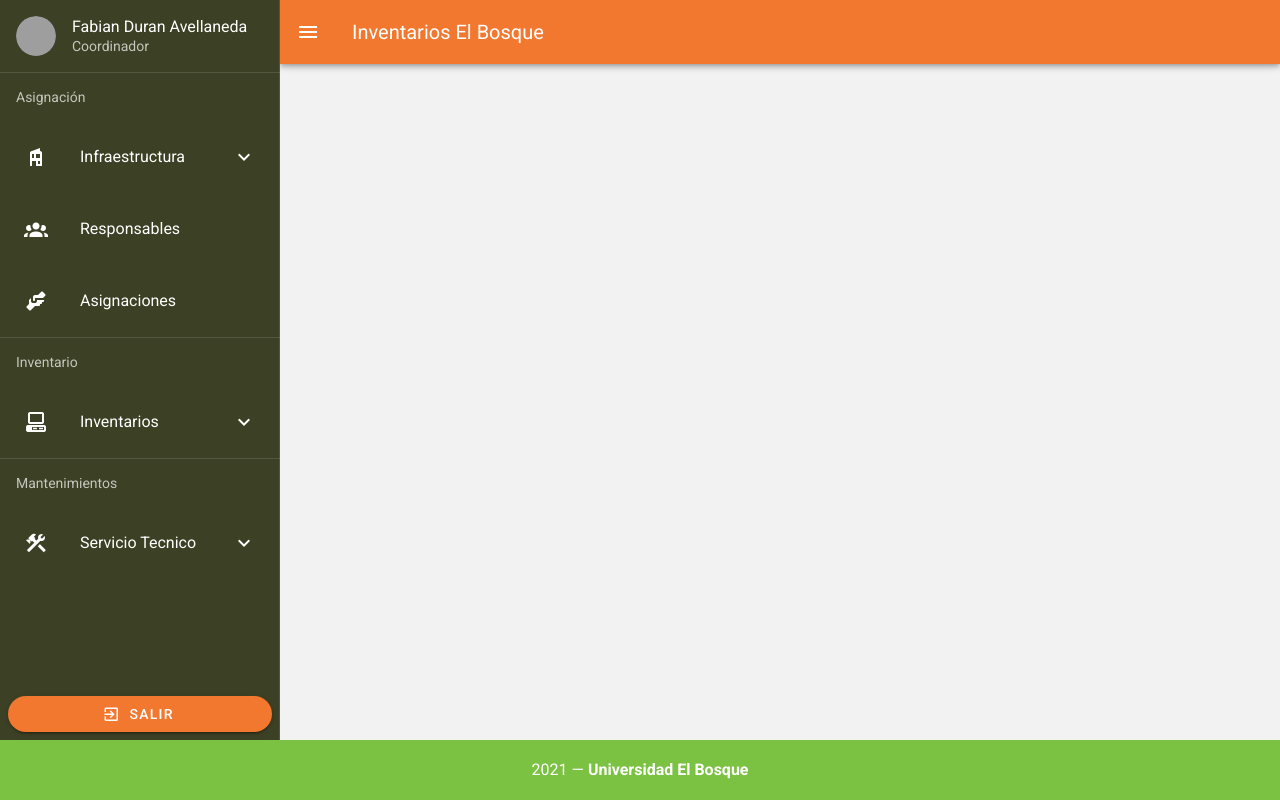
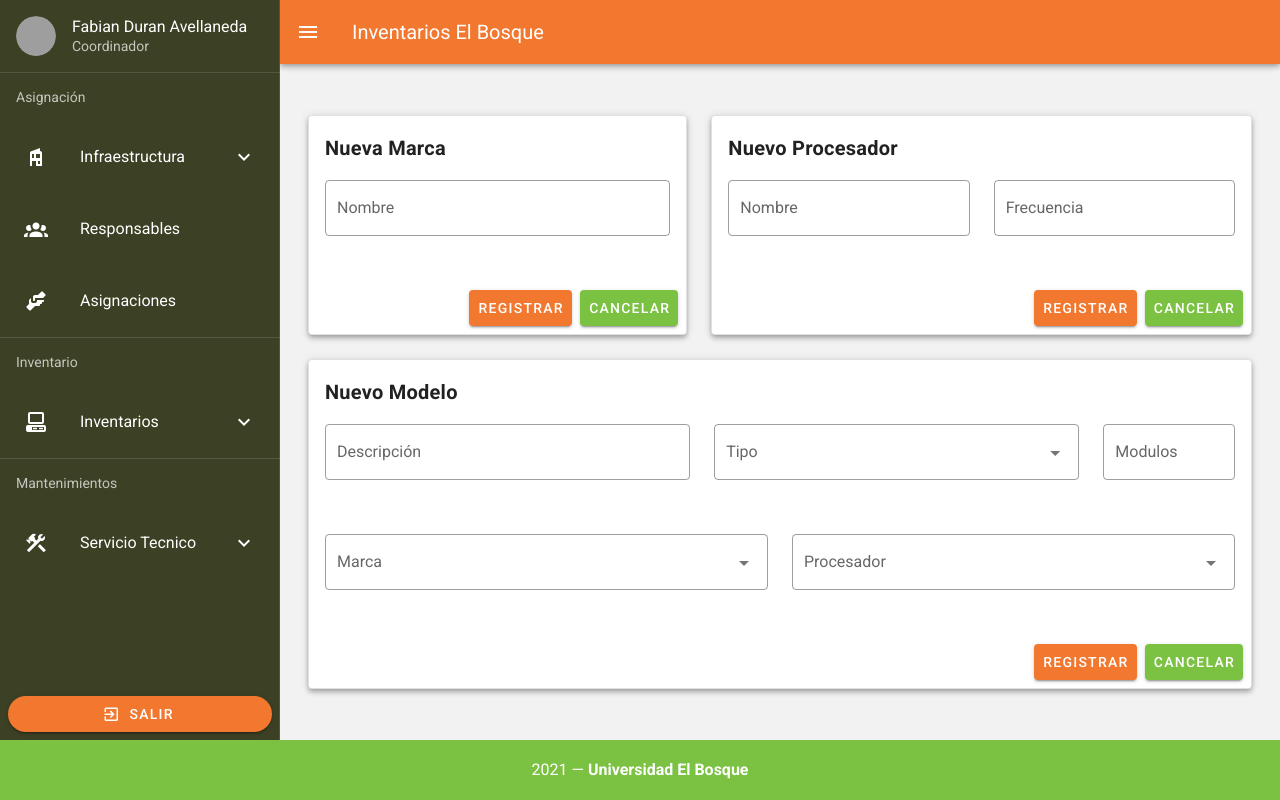
Before and after one commit to ingfabianduran/inventarios-bosque, a Nuxt app: page /inventarios/modelos in a window 1280 px wide. Built offline with nearby package versions, Linux system fonts and the light colour scheme; grey boxes are pictures that could not be loaded.

Commit message:
Se inicia la maquetacion sobre la vista modelos

```diff
--- a/components/Inventario/Equipos/CardEquipo.vue
+++ b/components/Inventario/Equipos/CardEquipo.vue
@@ -35,15 +35,21 @@
     </v-card-text>
     <v-card-actions>
       <v-spacer></v-spacer>
+      <v-btn
+        dark
+        color="#F27830"
+        class="mr-1">
+        Agregar Equipo
+      </v-btn>
       <v-menu
         offset-y>
         <template v-slot:activator="{ attrs, on }">
           <v-btn
             dark
-            color="#F27830"
+            color="#7BC142"
             v-bind="attrs"
             v-on="on">
-            Ver mas información
+            Mas Información
           </v-btn>
         </template>
         <v-list>
@@ -63,9 +69,11 @@
     data() {
       return {
         menuOpciones: [
-          { text: 'Monitor' },
+          { text: 'Mantenimientos' },
+          { text: 'Monitores' },
+          { text: 'Observaciones' },
+          { text: 'Perifericos' },
           { text: 'Software' },
-          { text: 'Mantenimientos' },
         ],
         dataEquipo: [
           { titulo: 'Hardware', col: 3, data: [
--- /dev/null
+++ b/components/Inventario/Marcas/FormMarca.vue
@@ -0,0 +1,61 @@
+<template>
+  <v-card
+    outlined
+    elevation="4">
+    <ValidationObserver
+      ref="formMarca">
+      <v-form>
+        <v-card-title
+          class="font-weight-bold">
+          Nueva Marca
+        </v-card-title>
+        <v-card-text>
+          <v-row>
+            <v-col
+              cols="12"
+              md="12">
+              <ValidationProvider
+                v-slot="{ errors }"
+                name="nombre"
+                rules="required|min:3|max:60">
+                <v-text-field
+                  label="Nombre"
+                  placeholder="Nombre de la marca"
+                  outlined
+                  color="#7BC142"
+                  :error-messages="errors">
+                </v-text-field>
+              </ValidationProvider>
+            </v-col>
+          </v-row>
+        </v-card-text>
+        <v-card-actions
+          class="justify-end">
+          <v-btn
+            type="submit"
+            dark
+            color="#F27830">
+            Registrar
+          </v-btn>
+          <v-btn
+            type="button"
+            dark
+            color="#7BC142">
+            Cancelar
+          </v-btn>
+        </v-card-actions>
+      </v-form>
+    </ValidationObserver>
+  </v-card>
+</template>
+<script>
+  export default {
+    data() {
+      return {
+        form: {
+          nombre: ''
+        }
+      }
+    }
+  }
+</script>
--- /dev/null
+++ b/components/Inventario/Modelos/FormModelo.vue
@@ -0,0 +1,136 @@
+<template>
+  <v-card
+    outlined
+    elevation="4">
+    <ValidationObserver
+      ref="formModelo">
+      <v-form>
+        <v-card-title
+          class="font-weight-bold">
+          Nuevo Modelo
+        </v-card-title>
+        <v-card-text>
+          <v-row>
+            <v-col
+              cols="12"
+              md="5">
+              <ValidationProvider
+                v-slot="{ errors }"
+                name="nombre"
+                rules="required|min:3|max:60">
+                <v-text-field
+                  label="Descripción"
+                  placeholder="Descripción de la marca"
+                  outlined
+                  color="#7BC142"
+                  :error-messages="errors">
+                </v-text-field>
+              </ValidationProvider>
+            </v-col>
+            <v-col
+              cols="12"
+              md="5">
+              <ValidationProvider
+                v-slot="{ errors }"
+                name="tipo"
+                rules="required|oneOf:All in One,Desktop,Portatil,Portatil Mini,Tablet,Tiny,WorkStation">
+                <v-select
+                  label="Tipo"
+                  outlined
+                  :items="tipos"
+                  color="#7BC142"
+                  :error-messages="errors">
+                </v-select>
+              </ValidationProvider>
+            </v-col>
+            <v-col
+              cols="12"
+              md="2">
+              <ValidationProvider
+                v-slot="{ errors }"
+                name="modulos de memoria"
+                rules="integer">
+                <v-text-field
+                  label="Modulos"
+                  placeholder="Modulos de memoria"
+                  outlined
+                  color="#7BC142"
+                  :error-messages="errors">
+                </v-text-field>
+              </ValidationProvider>
+            </v-col>
+          </v-row>
+          <v-row>
+            <v-col
+              cols="12"
+              md="6">
+              <ValidationProvider
+                v-slot="{ errors }"
+                name="marca"
+                rules="required|integer">
+                <v-autocomplete
+                  v-model="form.marca_id"
+                  label="Marca"
+                  item-text="nombre"
+                  item-value="id"
+                  outlined
+                  color="#7BC142"
+                  :error-messages="errors">
+                </v-autocomplete>
+              </ValidationProvider>
+            </v-col>
+            <v-col
+              cols="12"
+              md="6">
+              <ValidationProvider
+                v-slot="{ errors }"
+                name="procesador"
+                rules="required|integer">
+                <v-autocomplete
+                  v-model="form.procesador_id"
+                  label="Procesador"
+                  item-text="nombre"
+                  item-value="id"
+                  outlined
+                  color="#7BC142"
+                  :error-messages="errors">
+                </v-autocomplete>
+              </ValidationProvider>
+            </v-col>
+          </v-row>
+        </v-card-text>
+        <v-card-actions
+          class="justify-end">
+          <v-btn
+            type="submit"
+            dark
+            color="#F27830">
+            Registrar
+          </v-btn>
+          <v-btn
+            type="button"
+            dark
+            color="#7BC142">
+            Cancelar
+          </v-btn>
+        </v-card-actions>
+      </v-form>
+    </ValidationObserver>
+  </v-card>
+</template>
+<script>
+  export default {
+    data() {
+      return {
+        form: {
+          descripcion: '',
+          tipo: '',
+          modulos_memoria: '',
+          marca_id: '',
+          procesador_id: '',
+        },
+        tipos: ['All in One', 'Desktop', 'Portatil', 'Portatil Mini', 'Tablet', 'Tiny,WorkStation']
+      }
+    }
+  }
+</script>
--- /dev/null
+++ b/components/Inventario/Procesadores/FormProcesadores.vue
@@ -0,0 +1,80 @@
+<template>
+  <v-card
+    outlined
+    elevation="4">
+    <ValidationObserver
+      ref="formProcesador">
+      <v-form>
+        <v-card-title
+          class="font-weight-bold">
+          Nuevo Procesador
+        </v-card-title>
+        <v-card-text>
+          <v-row>
+            <v-col
+              cols="12"
+              md="6">
+              <ValidationProvider
+                v-slot="{ errors }"
+                name="nombre"
+                rules="required|min:3|max:45">
+                <v-text-field
+                  v-model="form.nombre"
+                  label="Nombre"
+                  placeholder="Nombre del procesador"
+                  outlined
+                  color="#7BC142"
+                  :error-messages="errors">
+                </v-text-field>
+              </ValidationProvider>
+            </v-col>
+            <v-col
+              cols="12"
+              md="6">
+              <ValidationProvider
+                v-slot="{ errors }"
+                name="frecuencia"
+                rules="required">
+                <v-text-field
+                  v-model="form.frecuencia"
+                  label="Frecuencia"
+                  placeholder="Frecuencia del procesador"
+                  outlined
+                  color="#7BC142"
+                  :error-messages="errors">
+                </v-text-field>
+              </ValidationProvider>
+            </v-col>
+          </v-row>
+        </v-card-text>
+        <v-card-actions
+          class="justify-end">
+          <v-btn
+            type="submit"
+            dark
+            color="#F27830">
+            Registrar
+          </v-btn>
+          <v-btn
+            type="button"
+            dark
+            color="#7BC142">
+            Cancelar
+          </v-btn>
+        </v-card-actions>
+      </v-form>
+    </ValidationObserver>
+  </v-card>
+</template>
+<script>
+  export default {
+    data() {
+      return {
+        form: {
+          nombre: '',
+          frecuencia: ''
+        },
+      }
+    },
+  }
+</script>
--- a/components/Layout/ListNavigation.vue
+++ b/components/Layout/ListNavigation.vue
@@ -9,7 +9,7 @@
         <v-list-group
           :prepend-icon="link.icon"
           no-action
-          color="#F27830">
+          color="#FAFAFA">
           <template v-slot:activator>
             <v-list-item-content>
               <v-list-item-title v-text="link.titulo"></v-list-item-title>
--- a/components/Layout/Navigation.vue
+++ b/components/Layout/Navigation.vue
@@ -69,6 +69,7 @@
         inventario: [
           { titulo: 'Inventarios', icon: 'mdi-desktop-classic', link: '#', subtitulos: [
             { titulo: 'Equipos', link: '/inventarios/equipos' },
+            { titulo: 'Modelos', link: '/inventarios/modelos' },
           ] },
         ]
       }
--- a/pages/inventarios/equipos/index.vue
+++ b/pages/inventarios/equipos/index.vue
@@ -39,9 +39,7 @@
           { text: 'Usuario de Dominio', value: 'usuarioDominio', sortable: false },
           { text: 'Actions', value: 'actions', sortable: false }
         ],
-        equipos: [
-
-        ],
+        equipos: [],
         page: {
           current: 1,
           last: 0,
--- /dev/null
+++ b/pages/inventarios/modelos/index.vue
@@ -0,0 +1,41 @@
+<template>
+  <div>
+    <v-row>
+      <v-col
+        cols="12"
+        md="3"
+        lg="5">
+        <Marca />
+      </v-col>
+      <v-col
+        cols="12"
+        md="9"
+        lg="7">
+        <Procesador />
+      </v-col>
+    </v-row>
+    <v-row>
+      <v-col>
+        <Modelo />
+      </v-col>
+    </v-row>
+  </div>
+</template>
+<script>
+  import Marca from '~/components/Inventario/Marcas/FormMarca';
+  import Procesador from '~/components/Inventario/Procesadores/FormProcesadores';
+  import Modelo from '~/components/Inventario/Modelos/FormModelo';
+
+  export default {
+    head() {
+      return {
+        title: 'Modelos'
+      }
+    },
+    components: {
+      Marca,
+      Procesador,
+      Modelo
+    }
+  }
+</script>
```
